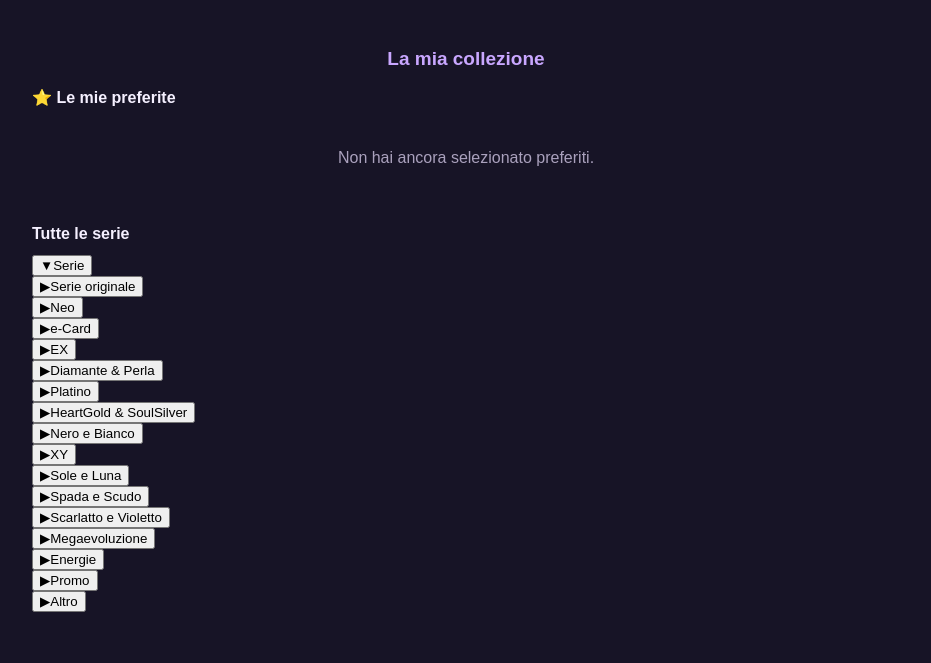
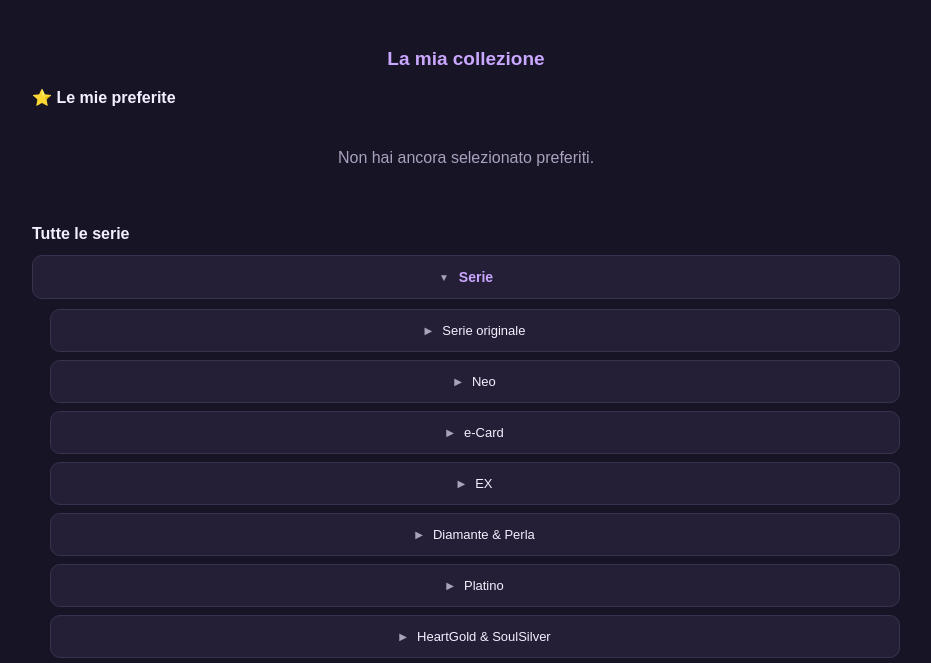
Before and after one commit to Tova92/poke-memories, a plain HTML site: page index-new.html in a window 1280 px wide. Shown: the part 93-756 px from the top of the page, without its empty margins (174-1105 px from the left). Drawn offline with Linux system fonts and the light colour scheme.

Commit message:
Update style.css

```diff
--- a/css/style.css
+++ b/css/style.css
@@ -441,3 +441,51 @@
     background: #241f36;
     padding: 0 10px;
 }
+
+
+.category {
+    margin-bottom: 8px;
+}
+
+.category-header,
+.subcategory-header {
+    display: flex;
+    align-items: center;
+    justify-content: center;
+    gap: 10px;
+    width: 100%;
+    border: 1px solid #39324e;
+    border-radius: 10px;
+    background: #241f36;
+    color: #f5f0ff;
+    padding: 13px;
+    font-size: 14px;
+}
+
+.category-header {
+    color: #c9a7ff;
+    font-weight: bold;
+}
+
+.subcategory-header {
+    margin-bottom: 8px;
+    font-size: 13px;
+}
+
+.category-header:active,
+.subcategory-header:active {
+    background: #39324e;
+}
+
+.category-arrow {
+    font-size: 10px;
+    color: #aaa1bd;
+}
+
+.category-content {
+    padding: 10px 0 5px 18px;
+}
+
+.category-content[hidden] {
+    display: none;
+}
```
Lines whose indentation alone changed are shown as unchanged.
